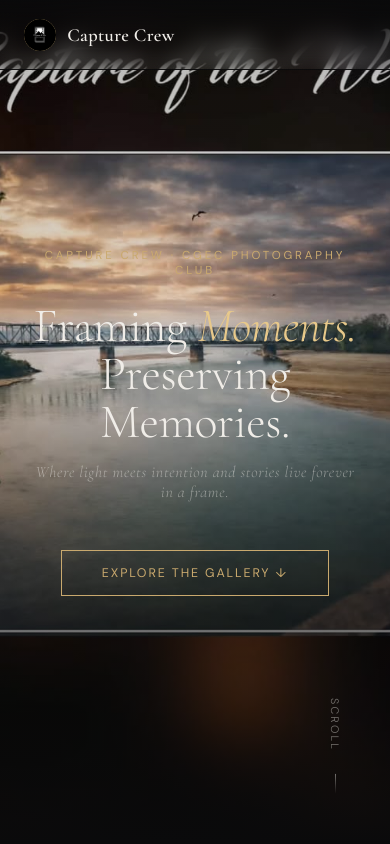
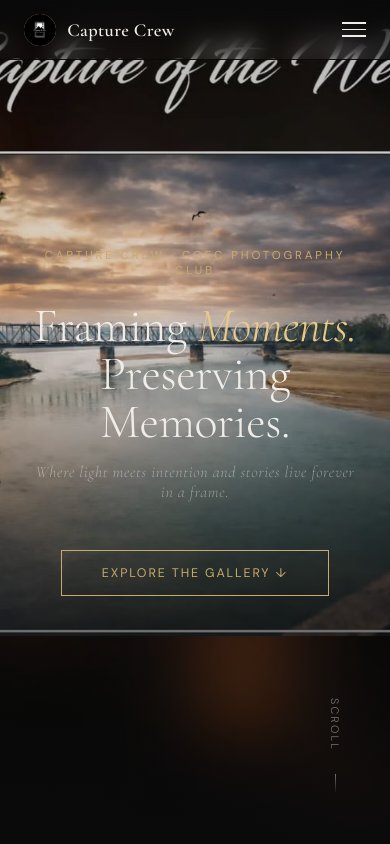
Before and after one commit to arkadebgit/CGEC_Capture_Crew, a React (Vite) app: page / in a window 390 px wide. Shown: the top 844 px of the page. Built offline with nearby package versions, Linux system fonts and the light colour scheme.

Commit message:
Feat: Complete mobile-friendly navigation and responsive layout updates

```diff
--- a/src/App.jsx
+++ b/src/App.jsx
@@ -291,6 +291,7 @@ export default function App() {
   const [lightboxItem, setLightboxItem] = useState(null);
   const [monthSlide, setMonthSlide] = useState(0);
   const [selectedEvent, setSelectedEvent] = useState(null);
+  const [mobileMenuOpen, setMobileMenuOpen] = useState(false);
 
   // Nav scroll
   useEffect(() => {
@@ -319,6 +320,7 @@ export default function App() {
 
   const scrollTo = (id) => {
     if (selectedEvent) setSelectedEvent(null);
+    setMobileMenuOpen(false);
     setTimeout(() => {
       document.getElementById(id)?.scrollIntoView({ behavior: "smooth" });
       setActiveSection(id);
@@ -339,7 +341,12 @@ export default function App() {
           </div>
           <div className="nav-name">Capture Crew</div>
         </div>
-        <ul className="nav-links">
+
+        <button className={`nav-toggle ${mobileMenuOpen ? "active" : ""}`} onClick={() => setMobileMenuOpen(!mobileMenuOpen)}>
+          <span></span><span></span><span></span>
+        </button>
+
+        <ul className={`nav-links ${mobileMenuOpen ? "mobile-open" : ""}`}>
           {[["home","Home"],["week","Week"],["month","Month"],["gallery","Gallery"],["events","Events"],["team","Team"],["feedback","Feedback"]].map(([id, label]) => (
             <li key={id} className={activeSection === id ? "active" : ""} onClick={() => scrollTo(id)}>{label}</li>
           ))}
--- a/src/index.css
+++ b/src/index.css
@@ -69,9 +69,29 @@ body {
 }
 .nav-links li:hover, .nav-links li.active { color: var(--gold); }
 
+.nav-toggle {
+  display: none; flex-direction: column; gap: 5px;
+  background: transparent; border: none; cursor: pointer; z-index: 150;
+}
+.nav-toggle span {
+  width: 24px; height: 1.5px; background: var(--white);
+  transition: all 0.3s var(--ease);
+}
+.nav-toggle.active span:nth-child(1) { transform: translateY(6.5px) rotate(45deg); }
+.nav-toggle.active span:nth-child(2) { opacity: 0; }
+.nav-toggle.active span:nth-child(3) { transform: translateY(-6.5px) rotate(-45deg); }
+
 @media(max-width: 768px) {
-  .nav { padding: 0 1.5rem; }
-  .nav-links { display: none; }
+  .nav { padding: 0 1.5rem; height: 60px; }
+  .nav-toggle { display: flex; }
+  .nav-links {
+    position: fixed; inset: 0; background: var(--ink);
+    flex-direction: column; align-items: center; justify-content: center;
+    gap: 3rem; transform: translateX(100%); transition: transform 0.5s var(--ease);
+    z-index: 140;
+  }
+  .nav-links.mobile-open { transform: translateX(0); }
+  .nav-links li { font-size: 1.2rem; }
 }
 
 /* HERO */
@@ -198,6 +218,7 @@ section { padding: 7rem 0; }
   width: 100%; height: auto; max-height: 650px;
   object-fit: contain; transition: transform 0.6s var(--ease);
 }
+@media(max-width: 768px) { .week-img { max-height: 400px; } }
 .week-image-wrap:hover .week-img { transform: scale(1.03); }
 .week-badge {
   position: absolute; top: 1.5rem; left: 1.5rem; z-index: 2;
@@ -268,6 +289,7 @@ section { padding: 7rem 0; }
   width: 100%; height: auto; max-height: 550px;
   object-fit: contain; transition: transform 0.6s var(--ease);
 }
+@media(max-width: 768px) { .month-img { max-height: 350px; } }
 .month-image-wrap:hover .month-img { transform: scale(1.03); }
 .month-frame {
   position: absolute; inset: 8px;
```
